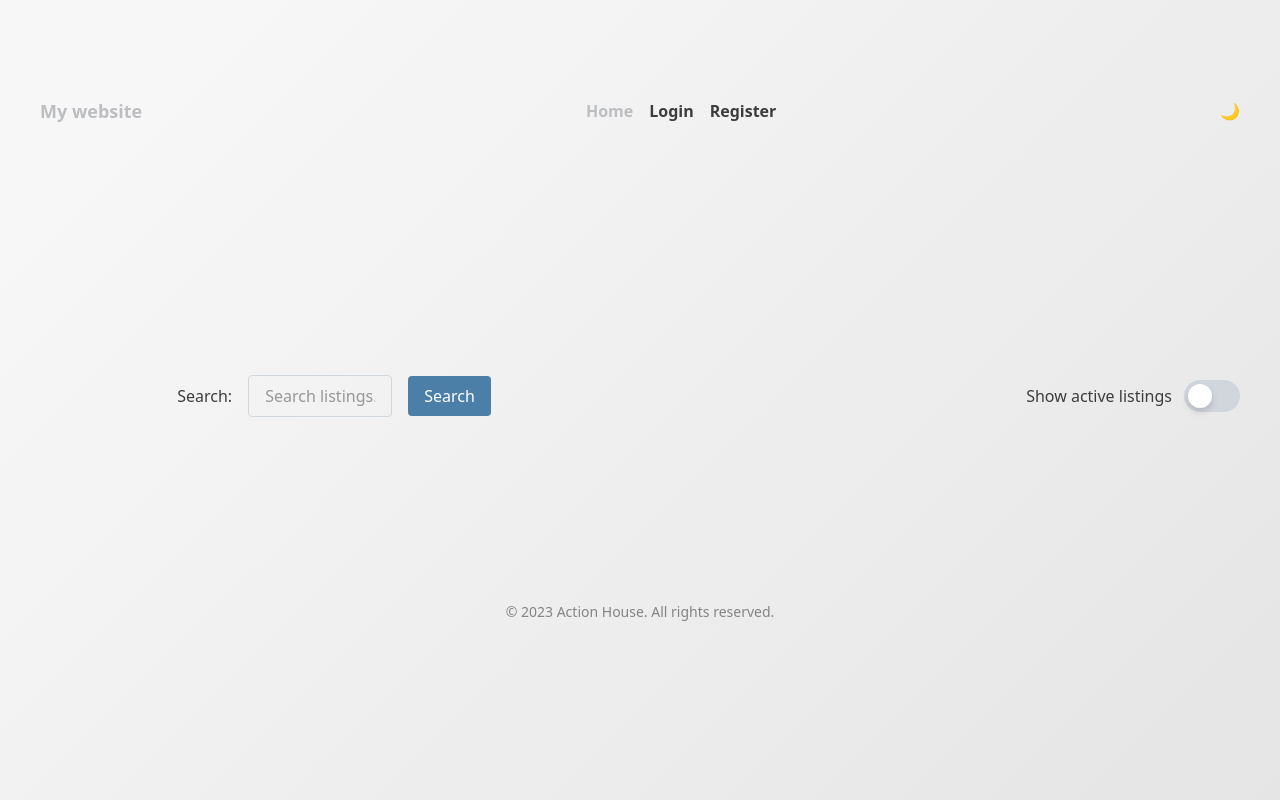
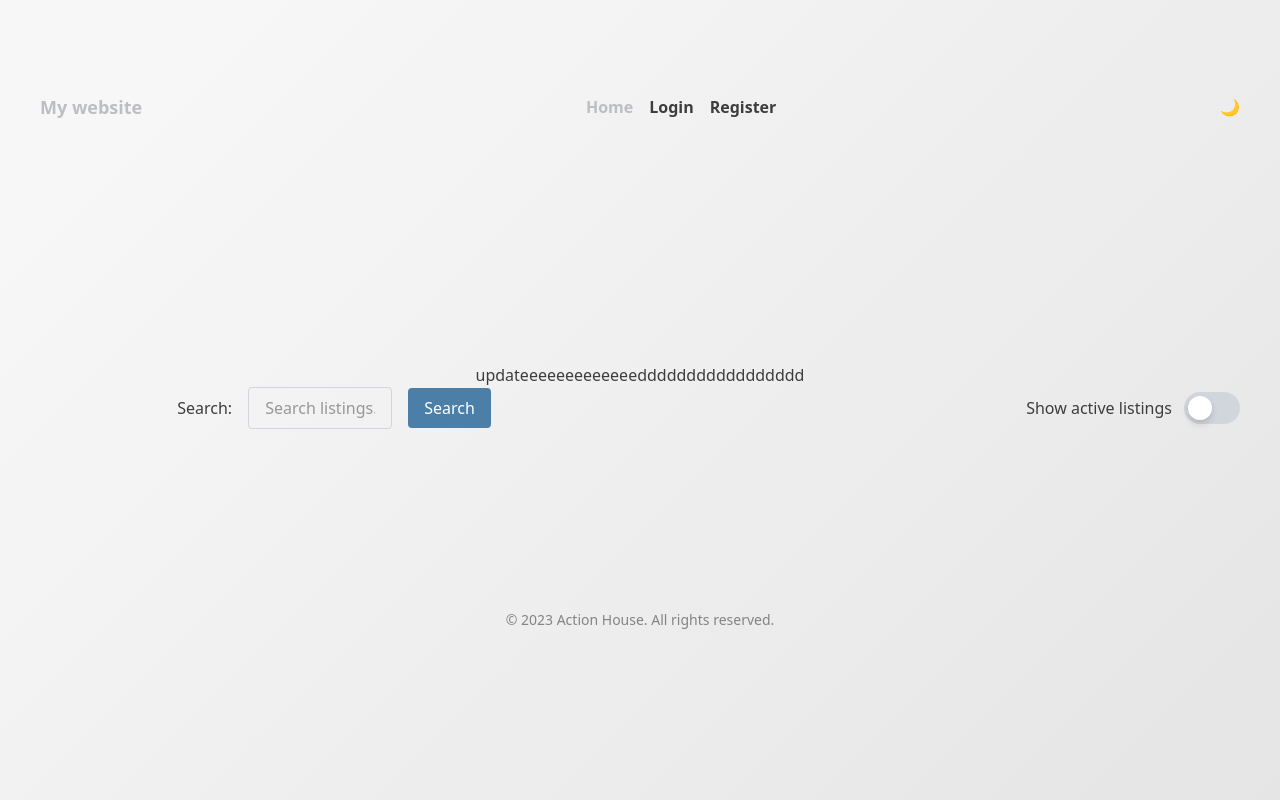
Before and after one commit to FransoArbela/FED2-SP2-Auction-House, a website built with Vite: page index.html in a window 1280 px wide. Built offline with nearby package versions, Linux system fonts and the light colour scheme; no server answers.

Commit message:
Update header text in index.html

```diff
--- a/index.html
+++ b/index.html
@@ -125,6 +125,7 @@
     <main
       class="flex flex-col justify-center items-center py-18 w-full container"
     >
+      <h1>updateeeeeeeeeeeeeddddddddddddddddd</h1>
       <article
         class="flex lg:flex-row xxs:flex-col justify-between xxs:items-start lg:items-center gap-6 mb-4 w-full max-w-screen-xl"
       >
```
